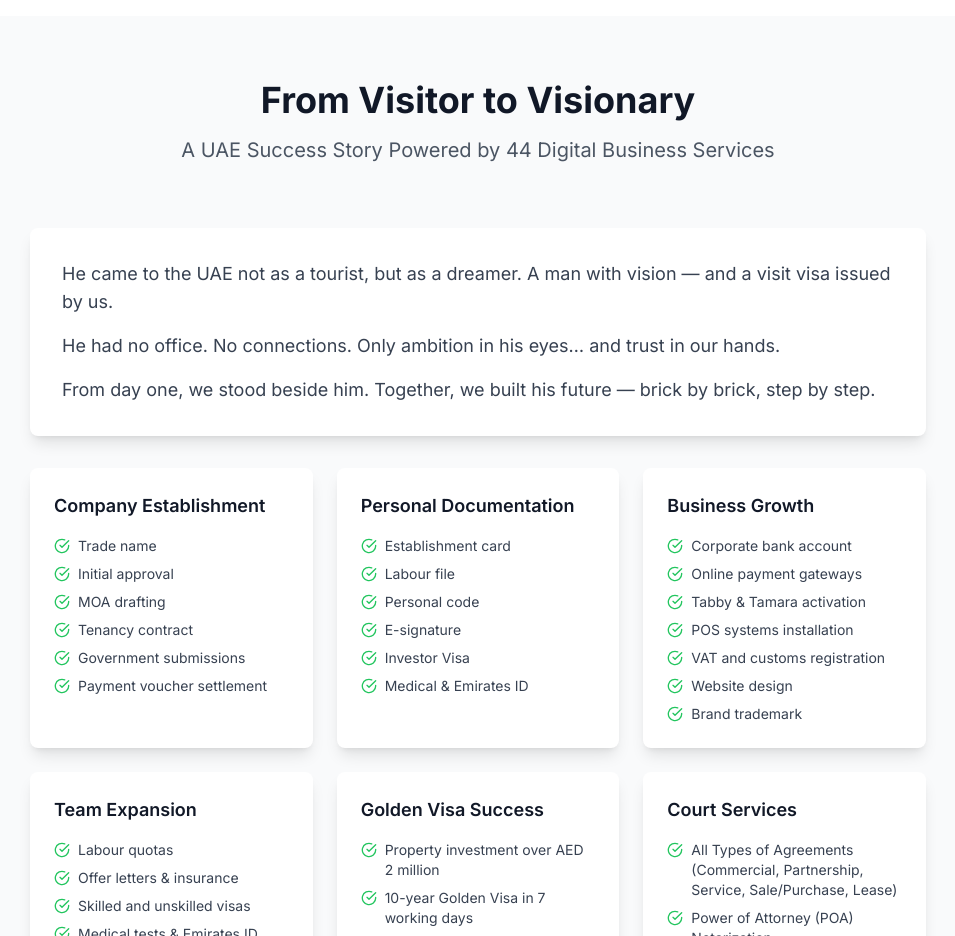
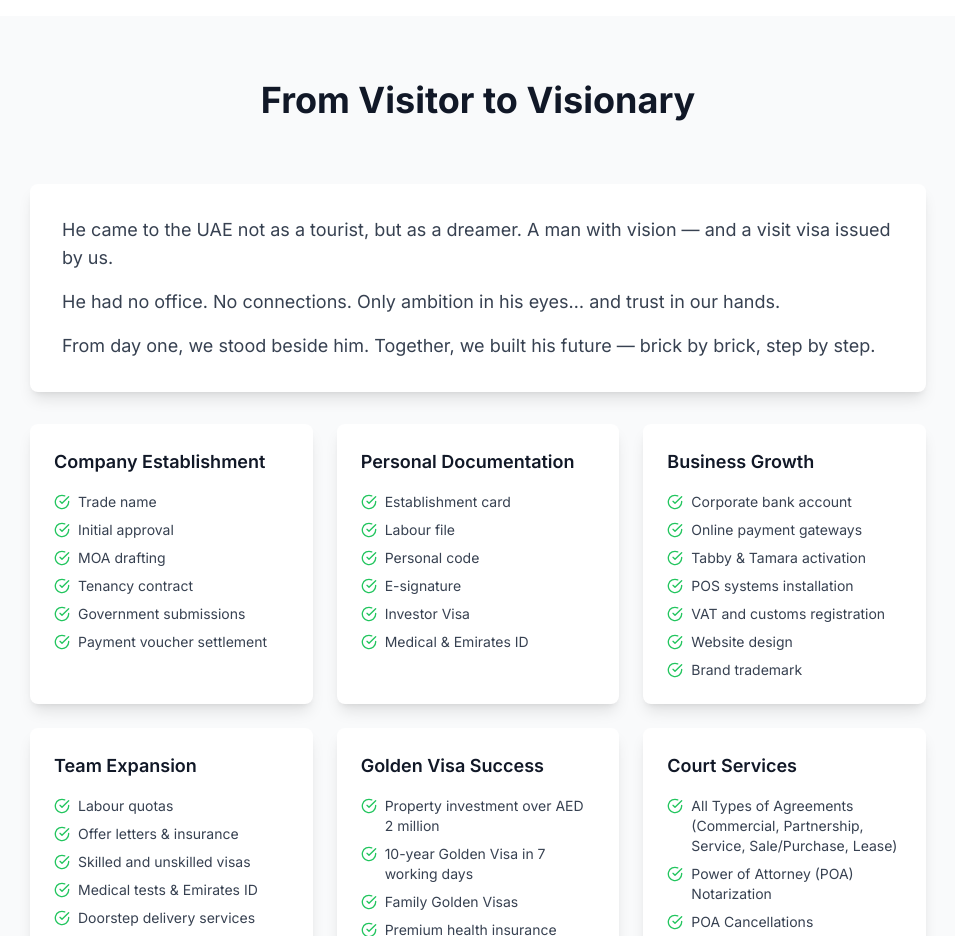
Before and after one commit to ppsaheed/44, a React (Vite) app: page /#/ in a window 1280 px wide. Shown: the part 1100-2036 px from the top of the page, without its empty margins (162-1117 px from the left). Built offline with nearby package versions, Linux system fonts and the light colour scheme.

Commit message:
Minor changes

```diff
--- a/src/data/services.js
+++ b/src/data/services.js
@@ -564,7 +564,7 @@ export const companyInfo = {
 
 export const storyContent = {
   title: "From Visitor to Visionary",
-  subtitle: "A UAE Success Story Powered by 44 Digital Business Services",
+  // subtitle: "A UAE Success Story Powered by 44 Digital Business Services",
   story: [
     "He came to the UAE not as a tourist, but as a dreamer. A man with vision — and a visit visa issued by us.",
     "He had no office. No connections. Only ambition in his eyes… and trust in our hands.",
```
